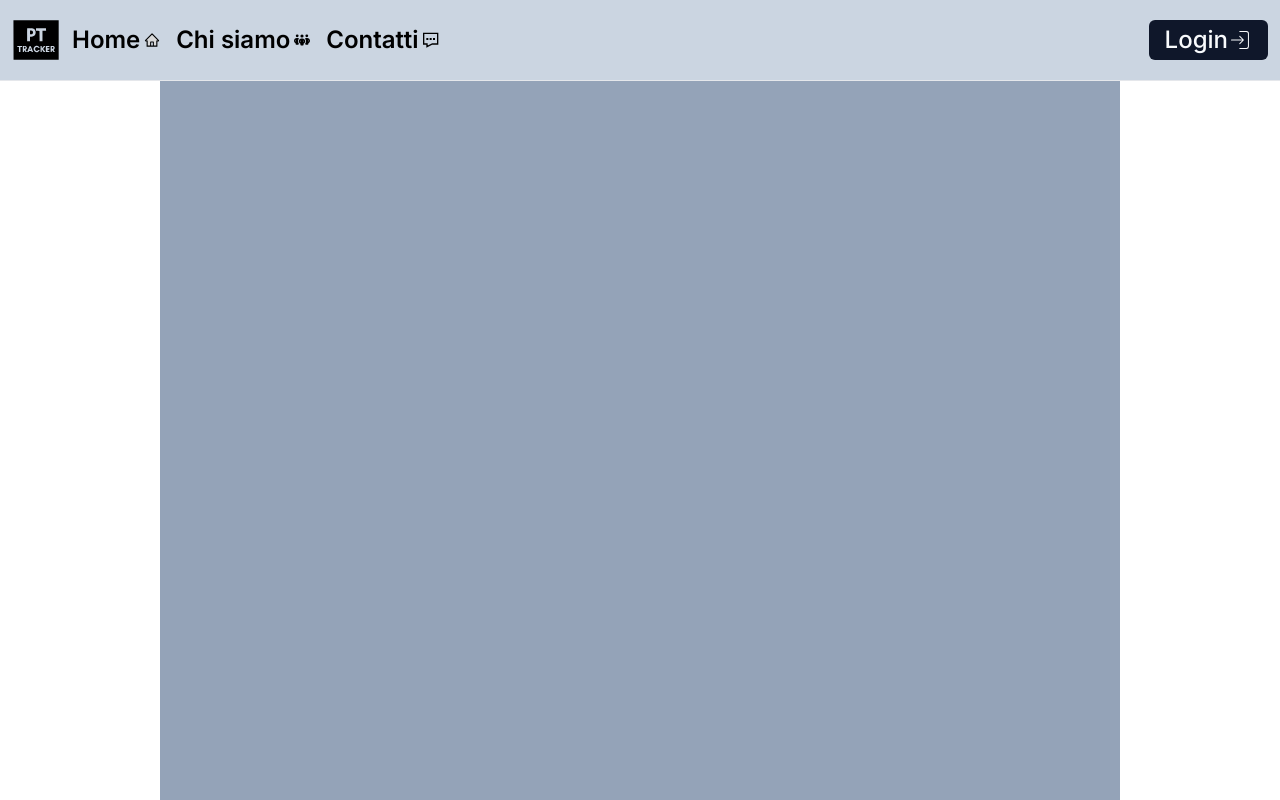
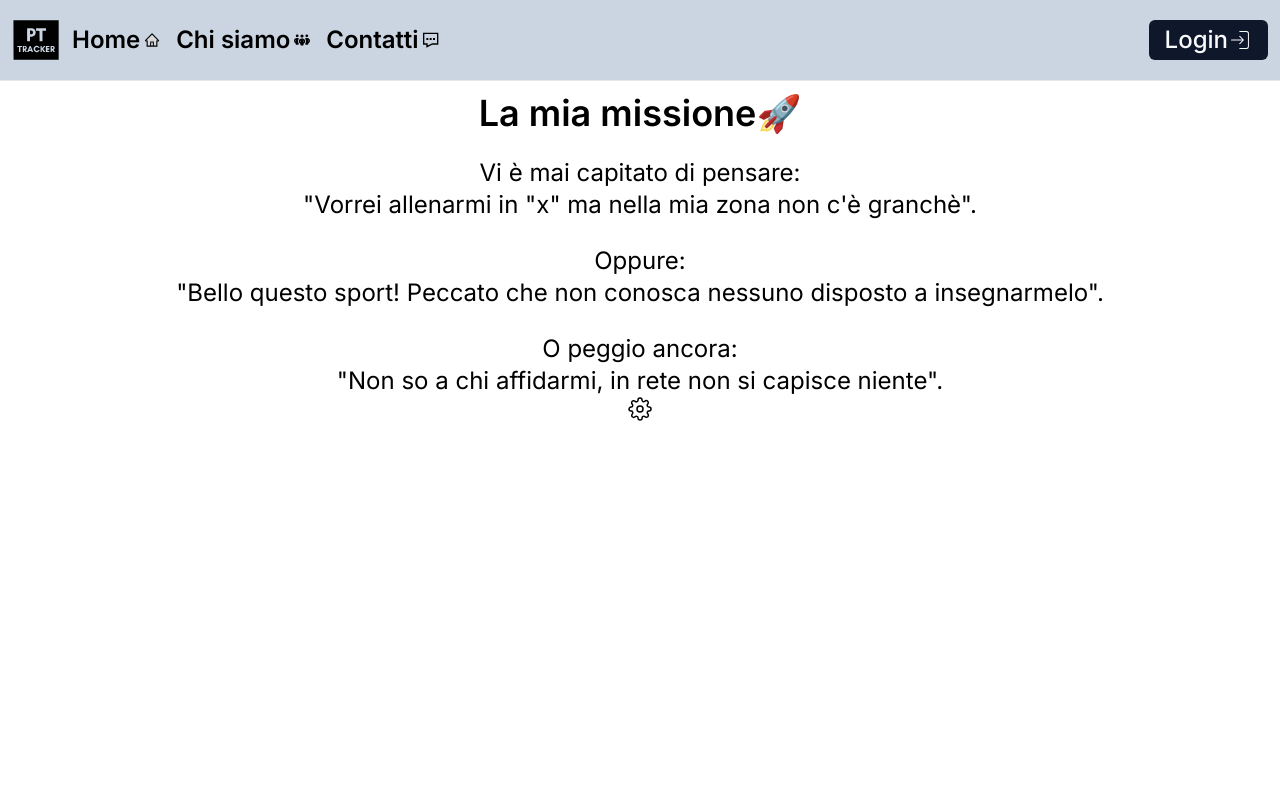
Before and after one commit to kevin96bit/pt-tracker, a Next.js app: page /chi-siamo in a window 1280 px wide. Shown: the top 800 px of the page. Built offline with nearby package versions, Linux system fonts and the light colour scheme.

Commit message:
Aggiunto testo nella pagina chi siamo, e aggiunto futuri elementi html da usare nella homepage

```diff
--- a/src/app/chi-siamo/page.tsx
+++ b/src/app/chi-siamo/page.tsx
@@ -1,7 +1,30 @@
 const page = () => {
   return (
     <section className="flex items-center justify-center">
-      <div className=" w-3/4 bg-slate-400 flex flex-col h-screen"></div>
+      <div className=" w-3/4  flex flex-col h-screen items-center">
+        <p className=" mt-3 text-4xl font-semibold">La mia missione🚀</p>
+        <br />
+        <p className="text-2xl">Vi è mai capitato di pensare: </p>
+        <p className="text-2xl">
+          &quot;Vorrei allenarmi in &quot;x&quot; ma nella mia zona non c&#39;è
+          granchè&quot;.
+        </p>
+        <br />
+        <p className="text-2xl">Oppure:</p>
+        <p className="text-2xl">
+          &quot;Bello questo sport! Peccato che non conosca nessuno disposto a
+          insegnarmelo&quot;.
+        </p>
+        <br />
+        <p className="text-2xl">O peggio ancora:</p>
+        <p className="text-2xl">
+          &quot;Non so a chi affidarmi, in rete non si capisce niente&quot;.
+        </p>
+        {/* icona della rotella */}
+        <svg className="with-icon_icon__MHUeb" data-testid="geist-icon" fill="none" height="24" shape-rendering="geometricPrecision" stroke="currentColor" stroke-linecap="round" stroke-linejoin="round" stroke-width="1.5" viewBox="0 0 24 24" width="24"><circle cx="12" cy="12" r="3"></circle><path d="M19.4 15a1.65 1.65 0 00.33 1.82l.06.06a2 2 0 010 2.83 2 2 0 01-2.83 0l-.06-.06a1.65 1.65 0 00-1.82-.33 1.65 1.65 0 00-1 1.51V21a2 2 0 01-2 2 2 2 0 01-2-2v-.09A1.65 1.65 0 009 19.4a1.65 1.65 0 00-1.82.33l-.06.06a2 2 0 01-2.83 0 2 2 0 010-2.83l.06-.06a1.65 1.65 0 00.33-1.82 1.65 1.65 0 00-1.51-1H3a2 2 0 01-2-2 2 2 0 012-2h.09A1.65 1.65 0 004.6 9a1.65 1.65 0 00-.33-1.82l-.06-.06a2 2 0 010-2.83 2 2 0 012.83 0l.06.06a1.65 1.65 0 001.82.33H9a1.65 1.65 0 001-1.51V3a2 2 0 012-2 2 2 0 012 2v.09a1.65 1.65 0 001 1.51 1.65 1.65 0 001.82-.33l.06-.06a2 2 0 012.83 0 2 2 0 010 2.83l-.06.06a1.65 1.65 0 00-.33 1.82V9a1.65 1.65 0 001.51 1H21a2 2 0 012 2 2 2 0 01-2 2h-.09a1.65 1.65 0 00-1.51 1z"></path></svg>
+
+      </div>
+
     </section>
   );
 };
--- a/src/app/page.tsx
+++ b/src/app/page.tsx
@@ -117,6 +117,28 @@ export default function Home() {
           </p>
         </a>
       </div>
+
+      {/* griglia da usare in futuro */}
+      <div className="grid grid-flow-row grid-cols-1 gap-4 md:grid-cols-2 lg:grid-cols-3">
+        <div className="bg-slate-300 group h-full rounded-[12px] shadow-sm   p-10">
+          Lorem ipsum dolor sit amet.
+        </div>
+        <div className="bg-slate-300 group h-full rounded-[12px] shadow-sm   p-10">
+          Lorem ipsum dolor sit amet.
+        </div>
+        <div className="bg-slate-300 group h-full rounded-[12px] shadow-sm   p-10">
+          Lorem ipsum dolor sit amet.
+        </div>
+        <div className="bg-slate-300 group h-full rounded-[12px] shadow-sm   p-10">
+          Lorem ipsum dolor sit amet.
+        </div>
+        <div className="bg-slate-300 group h-full rounded-[12px] shadow-sm   p-10">
+          Lorem ipsum dolor sit amet.
+        </div>
+        <div className="bg-slate-300 group h-full rounded-[12px] shadow-sm   p-10">
+          Lorem ipsum dolor sit amet.
+        </div>
+      </div>
     </main>
   );
 }
```
